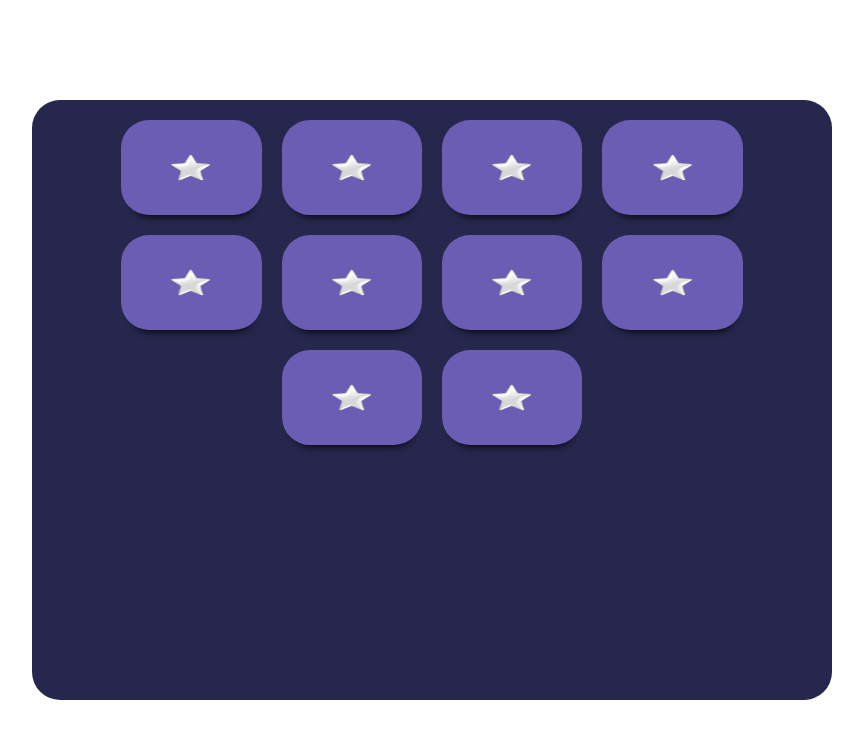
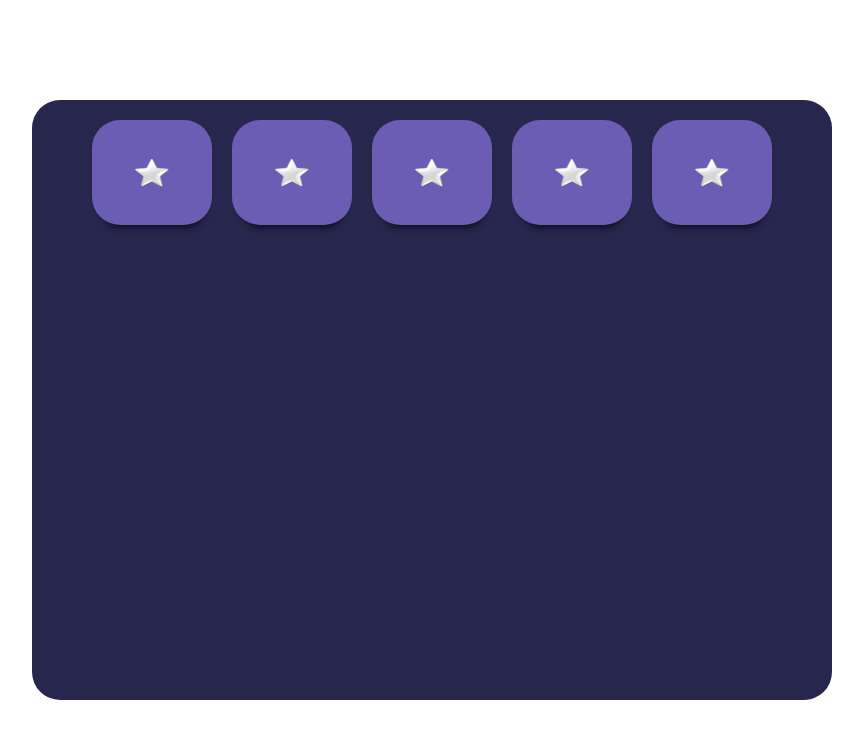
Before and after one commit to yogeshkumarnagra/React-basics--WebGL-Test, a React (Create React App) app: page / in a window 1280 px wide. Shown: the top 738 px of the page, without its empty margins (208-1071 px from the left). Built offline with nearby package versions, Linux system fonts and the light colour scheme.

Commit message:
initialize array and fix card height

```diff
--- a/src/App.js
+++ b/src/App.js
@@ -5,7 +5,7 @@ import AppContext from "./context/Context";
 import ThreeDModal from "./components/threeDModal";
 
 function App() {
-  const cards = [1, 2, 3, 4, 5, 6, 7, 8, 9, 0];
+  const cards = Array(5).fill({ value: 0 });
   const [isModalOpen, setIsModalOpen] = useState(false);
   const contextValues = { cards, isModalOpen, setIsModalOpen };
 
--- a/src/index.css
+++ b/src/index.css
@@ -105,8 +105,8 @@ code {
 
 .starCard {
     background-color: rgb(108, 93, 180);
-    height: 95px;
-    width: 18%;
+    height: 105px;
+    width: 120px;
     margin: 10px;
     box-shadow: black 1px 11px 9px -10px;
 }
```
